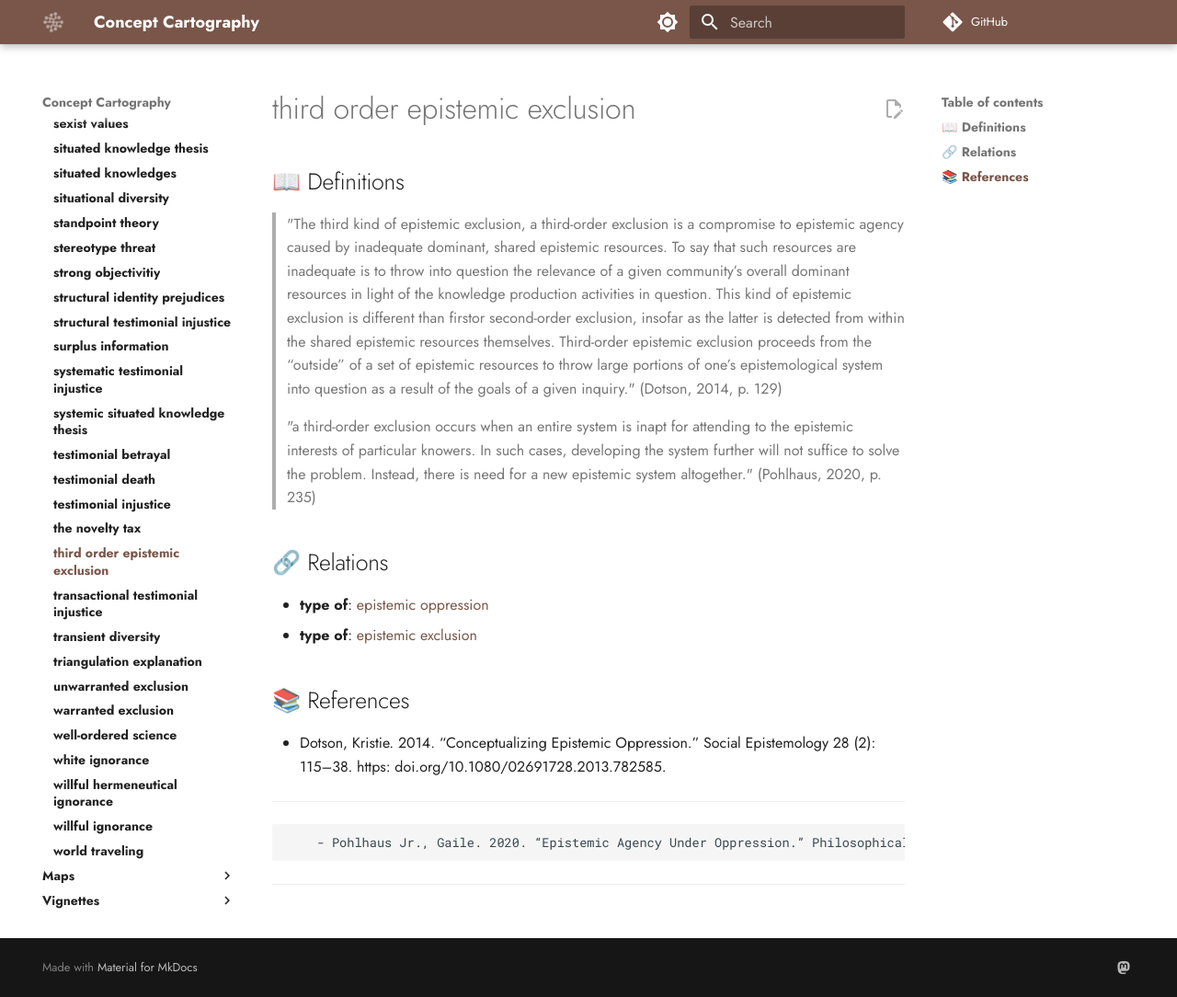
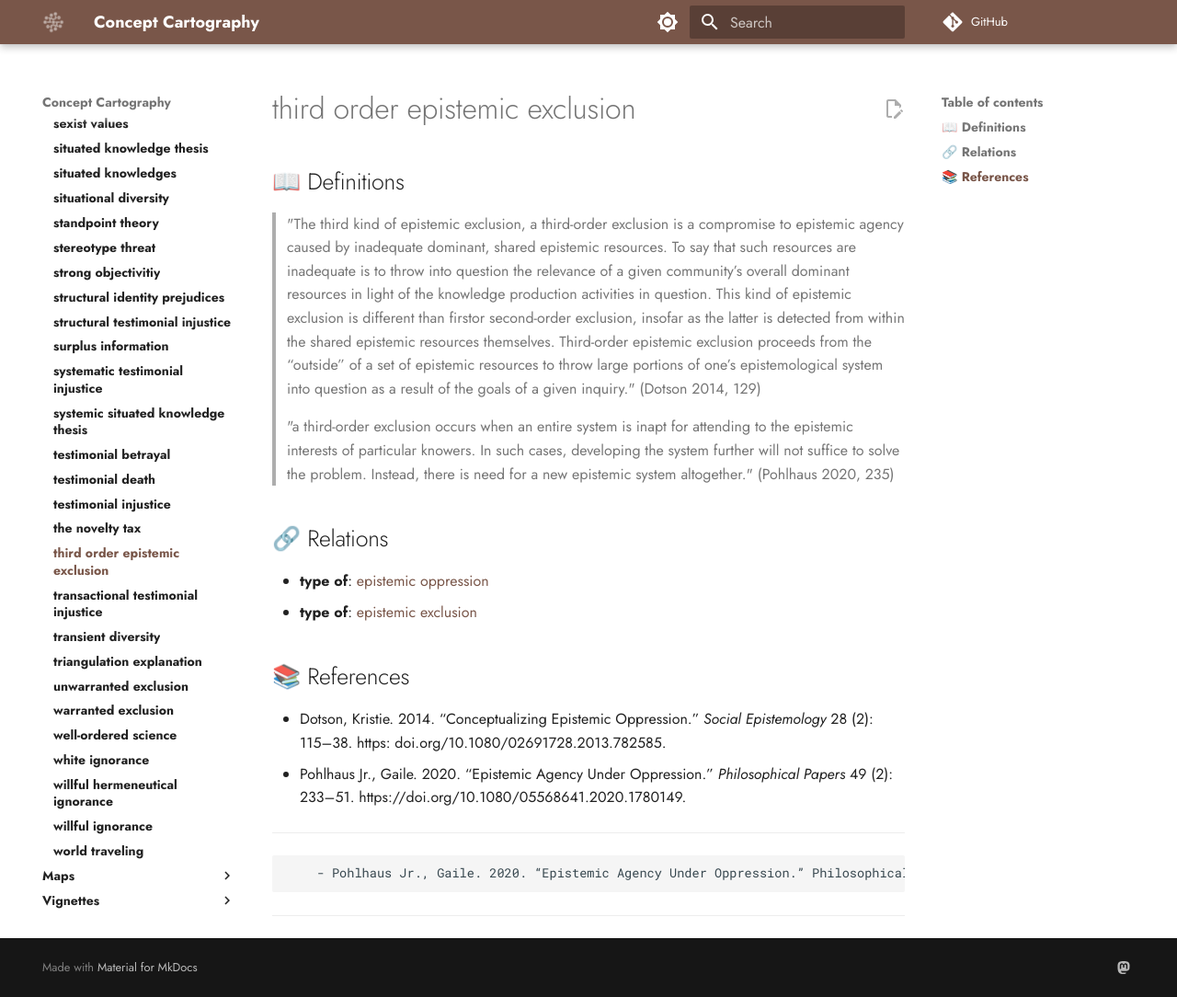
Before and after one commit to conceptcartography/conceptcartography, an MkDocs documentation site: the page built from docs/concepts/third-order-epistemic-exclusion.md, in a window 1280 px wide and 1084 px high. Shown: the whole window at 92% size. Built offline with MkDocs 1.6.1 and Material for MkDocs 9.7.7, drawn with Linux system fonts in a browser that asks for light colours; comment, search, counter and statistics services are not loaded; the version menu is left out.

Commit message:
Update third-order-epistemic-exclusion.md
updated citation format

```diff
--- a/docs/concepts/third-order-epistemic-exclusion.md
+++ b/docs/concepts/third-order-epistemic-exclusion.md
@@ -2,9 +2,9 @@
 
 ## 📖 Definitions
 
-> "The third kind of epistemic exclusion, a third-order exclusion is a compromise to epistemic agency caused by inadequate dominant, shared epistemic resources. To say that such resources are inadequate is to throw into question the relevance of a given community’s overall dominant resources in light of the knowledge production activities in question. This kind of epistemic exclusion is different than firstor second-order exclusion, insofar as the latter is detected from within the shared epistemic resources themselves. Third-order epistemic exclusion proceeds from the “outside” of a set of epistemic resources to throw large portions of one’s epistemological system into question as a result of the goals of a given inquiry." (Dotson, 2014, p. 129)
+> "The third kind of epistemic exclusion, a third-order exclusion is a compromise to epistemic agency caused by inadequate dominant, shared epistemic resources. To say that such resources are inadequate is to throw into question the relevance of a given community’s overall dominant resources in light of the knowledge production activities in question. This kind of epistemic exclusion is different than firstor second-order exclusion, insofar as the latter is detected from within the shared epistemic resources themselves. Third-order epistemic exclusion proceeds from the “outside” of a set of epistemic resources to throw large portions of one’s epistemological system into question as a result of the goals of a given inquiry." (Dotson 2014, 129)
 
-> "a third-order exclusion occurs when an entire system is inapt for attending to the epistemic interests of particular knowers. In such cases, developing the system further will not suffice to solve the problem. Instead, there is need for a new epistemic system altogether." (Pohlhaus, 2020, p. 235)
+> "a third-order exclusion occurs when an entire system is inapt for attending to the epistemic interests of particular knowers. In such cases, developing the system further will not suffice to solve the problem. Instead, there is need for a new epistemic system altogether." (Pohlhaus 2020, 235)
 
 ## 🔗 Relations
 
@@ -13,7 +13,8 @@
 
 ## 📚 References
 
-- Dotson, Kristie. 2014. “Conceptualizing Epistemic Oppression.” Social Epistemology 28 (2): 115–38. https: doi.org/10.1080/02691728.2013.782585.
+- Dotson, Kristie. 2014. “Conceptualizing Epistemic Oppression.” _Social Epistemology_ 28 (2): 115–38. https: doi.org/10.1080/02691728.2013.782585.
+- Pohlhaus Jr., Gaile. 2020. “Epistemic Agency Under Oppression.” _Philosophical Papers_ 49 (2): 233–51. https://doi.org/10.1080/05568641.2020.1780149.
 
 ---
 
```
